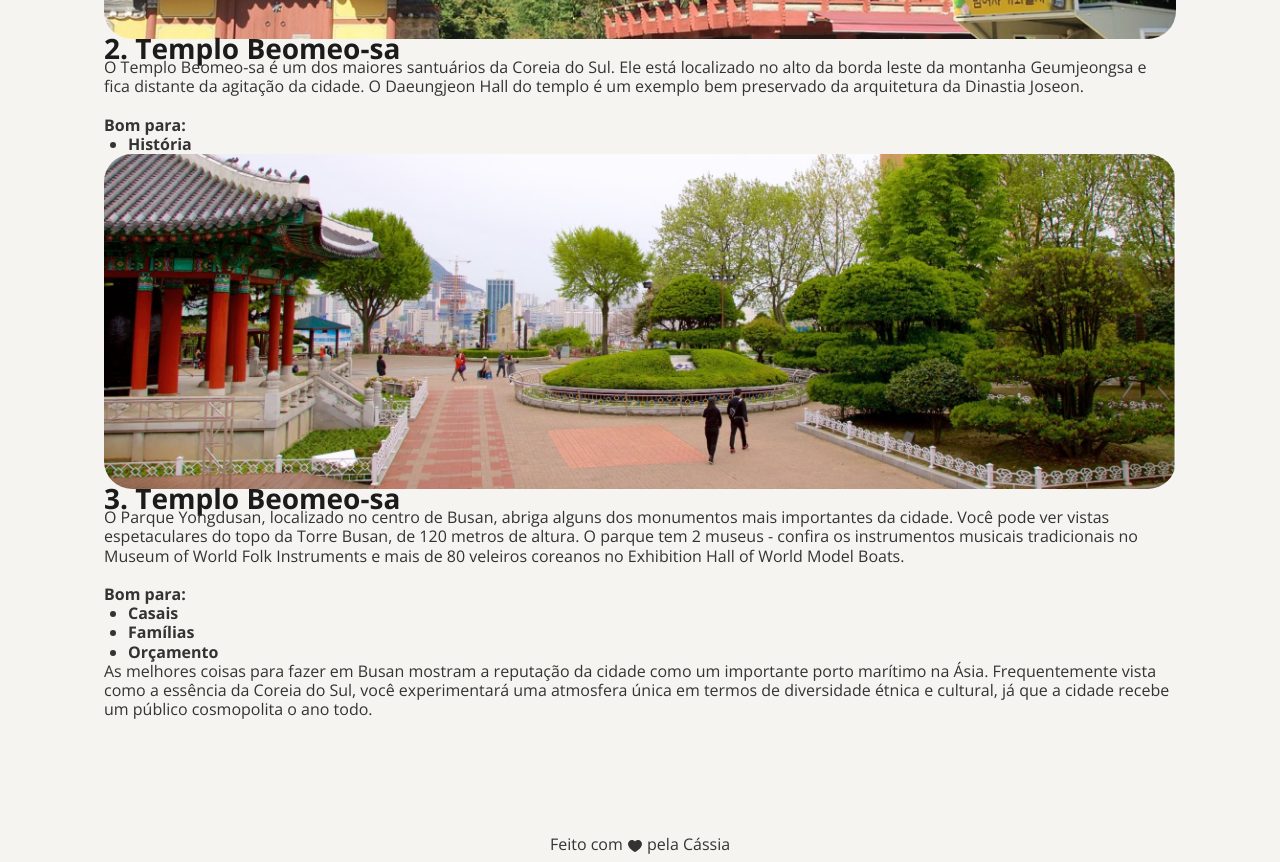
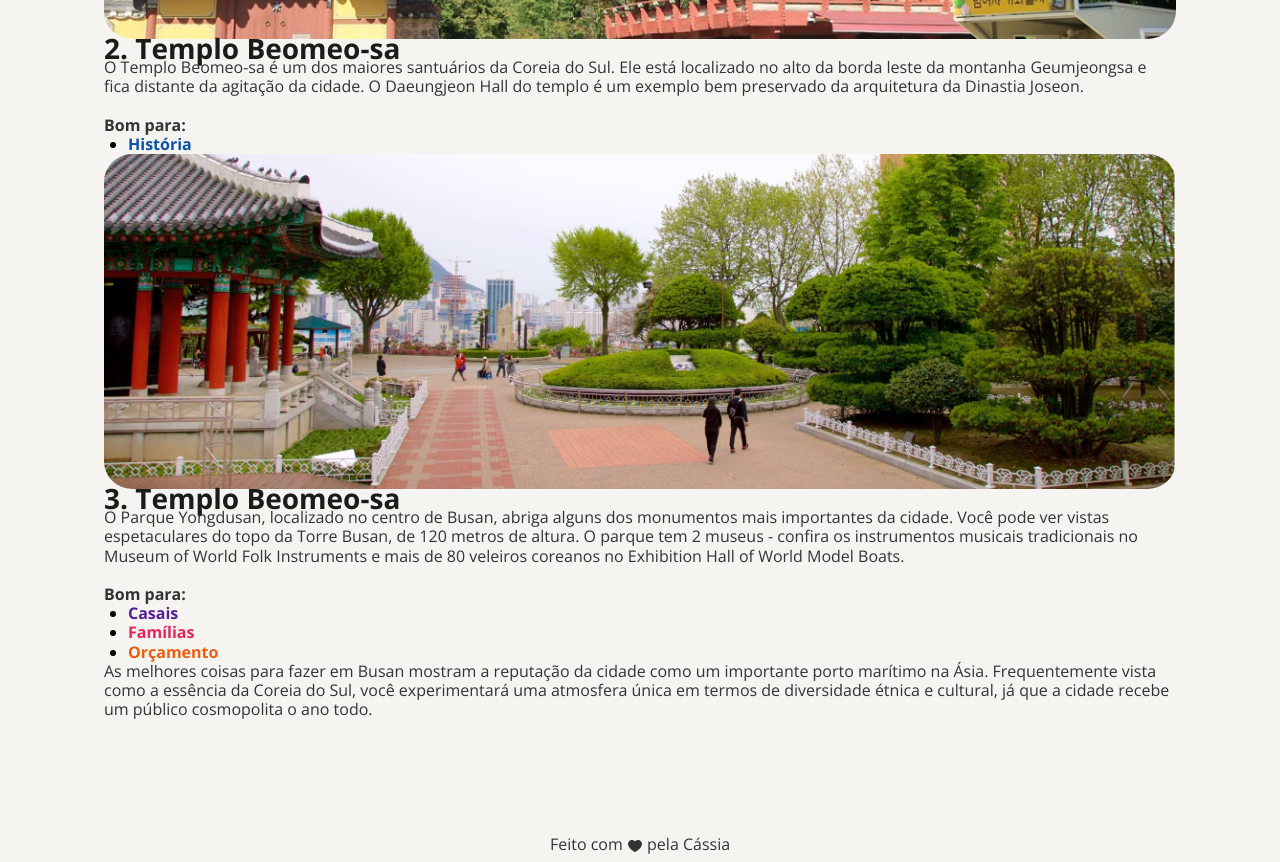
Before and after one commit to CassiaAline/LocalTuristico, a plain HTML site: page index.html in a window 1280 px wide. Shown: the part 1800-2662 px from the top of the page. Drawn offline with nearby package versions, Linux system fonts and the light colour scheme.

Commit message:
cores da ul

```diff
--- a/style.css
+++ b/style.css
@@ -64,9 +64,37 @@ h5{
   font-size: 16px;
 }
 
-ul {
+ul{
   padding-left: 24px;
+}
+
+ul.bluelist li{
+  color: #0C51A7;
   font-weight: bold;
+}
+
+ul.bluelist li::marker {
+  color: black; /* Define a cor da bolinha como preta */
+}
+
+ul.colorlist li{
+  font-weight: bold;
+}
+
+ul.colorlist li:nth-child(1) {
+  color: #591B98; /* Cor do texto do item 1 */
+}
+
+ul.colorlist li:nth-child(2) {
+  color: #E5245E; /* Cor do texto do item 2 */
+}
+
+ul.colorlist li:nth-child(3) {
+  color: #E95E10; /* Cor do texto do item 3 */
+}
+
+ul.colorlist li::marker {
+  color: black; /* Define a cor da bolinha como preta */
 }
 
 footer {
```
